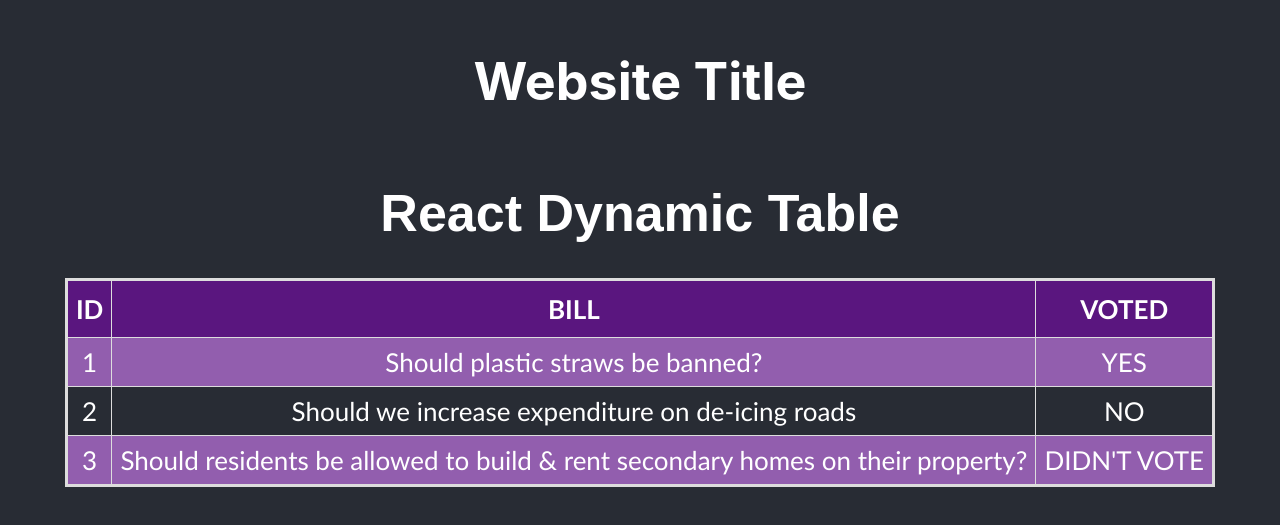
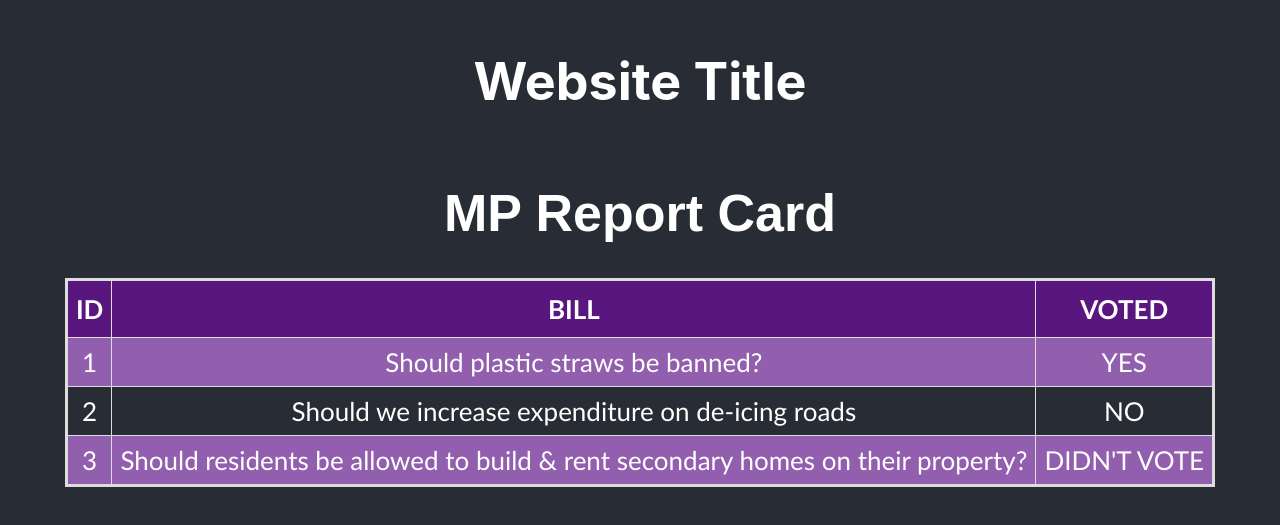
Before and after one commit to serena-ramley/nwhacks2020, a React (Create React App) app in the folder mp-report-card/: page / in a window 1280 px wide. Shown: the part 149-674 px from the top of the page. Built offline with nearby package versions, Linux system fonts and the light colour scheme.

Commit message:
Edited title

```diff
--- a/mp-report-card/src/ReportCard.css
+++ b/mp-report-card/src/ReportCard.css
@@ -18,7 +18,7 @@
 
   #votes tr:nth-child(even){background-color: #925EAE;}
 
-  #votes tr:hover {background-color: #5A167F;}
+  #votes tr:hover {background-color: #D4AF37;}
 
   #votes th {
     padding-top: 12px;
--- a/mp-report-card/src/ReportCard.js
+++ b/mp-report-card/src/ReportCard.js
@@ -36,7 +36,7 @@ class ReportCard extends Component {
      render() {
         return (
            <div>
-              <h1 id='title'>React Dynamic Table</h1>
+              <h1 id='title'>MP Report Card</h1>
               <table id='votes'>
                  <tbody>
                     <tr>{this.renderTableHeader()}</tr>
```
